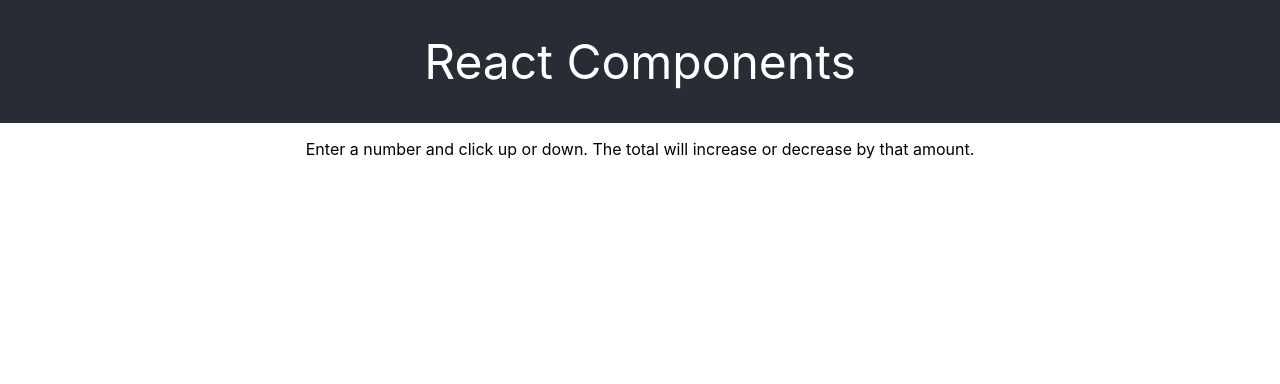
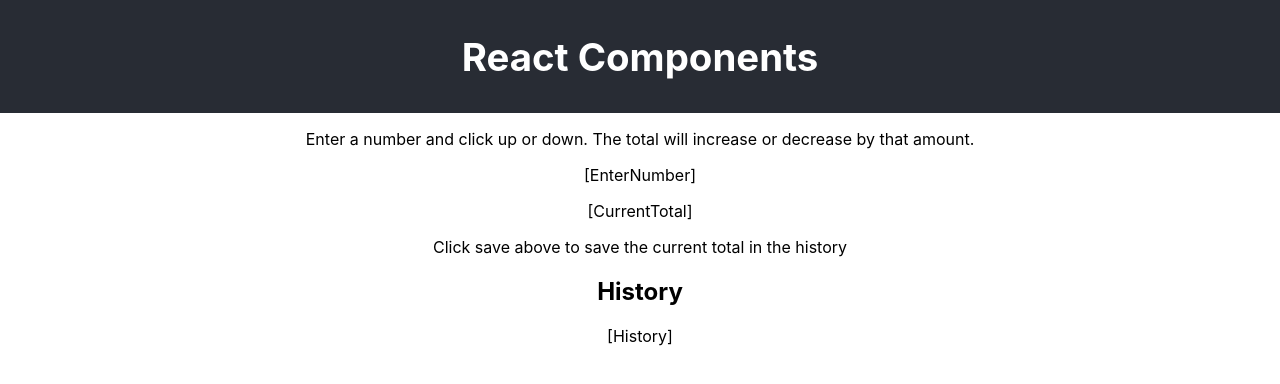
Before and after one commit to mes32/react-props-activity, a React (Create React App) app: page / in a window 1280 px wide. Shown: the top 384 px of the page. Built offline with nearby package versions, Linux system fonts and the light colour scheme.

Commit message:
Add files for each component.

```diff
--- a/src/App.js
+++ b/src/App.js
@@ -1,7 +1,14 @@
 import React, { Component } from 'react';
-import logo from './logo.svg';
 import './App.css';
 import Header from './components/Header/Header';
+import EnterNumber from './components/EnterNumber/EnterNumber';
+import CurrentTotal from './components/CurrentTotal/CurrentTotal';
+import History from './components/History/History';
+
+{/*
+
+
+   */}
 
 class App extends Component {
   render() {
@@ -9,6 +16,11 @@
       <div className="App">
         <Header />
         <p>Enter a number and click up or down. The total will increase or decrease by that amount.</p>
+        <EnterNumber />
+        <CurrentTotal />
+        <p>Click save above to save the current total in the history</p>
+        <h2>History</h2>
+        <History />
       </div>
     );
   }
--- a/src/components/CurrentTotal/CurrentTotal.js
+++ b/src/components/CurrentTotal/CurrentTotal.js
@@ -0,0 +1,13 @@
+import React, { Component } from 'react';
+
+class CurrentTotal extends Component {
+    render() {
+        return (
+            <div>
+                <p>[CurrentTotal]</p>
+            </div>
+        );
+    }
+}
+
+export default CurrentTotal;
--- a/src/components/EnterNumber/EnterNumber.js
+++ b/src/components/EnterNumber/EnterNumber.js
@@ -0,0 +1,13 @@
+import React, { Component } from 'react';
+
+class EnterNumber extends Component {
+    render() {
+        return (
+            <div>
+                <p>[EnterNumber]</p>
+            </div>
+        );
+    }
+}
+
+export default EnterNumber;
--- a/src/components/Header/Header.css
+++ b/src/components/Header/Header.css
@@ -2,6 +2,6 @@
 .header {
   background-color: #282c34;
   color: white;
-  font-size: 3rem;
-  padding: 2rem 0 2rem 0;
+  font-size: 1.2rem;
+  padding: 0.5rem 0 0.5rem 0;
 }
--- a/src/components/Header/Header.js
+++ b/src/components/Header/Header.js
@@ -5,7 +5,7 @@
     render() {
         return (
             <header className="header">
-                React Components
+                <h1>React Components</h1>
             </header>
         );
     }
--- a/src/components/History/History.js
+++ b/src/components/History/History.js
@@ -0,0 +1,13 @@
+import React, { Component } from 'react';
+
+class History extends Component {
+    render() {
+        return (
+            <div>
+                <p>[History]</p>
+            </div>
+        );
+    }
+}
+
+export default History;
```
